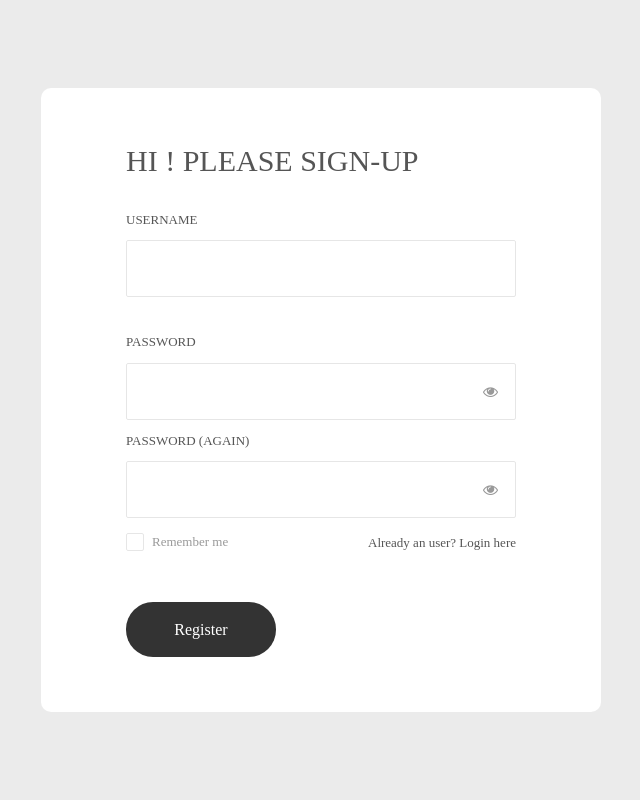
After one commit to rshalem/ToDoApp, a Django app: page /signup/ in a window 1280 px wide. The commit adds this page. Shown: the whole page, without its empty margins (319-959 px from the left). Run offline with Django 3.2, Linux system fonts and the light colour scheme; some libraries are stand-ins or nearby versions; some web fonts are replaced.

Commit message:
Sign up template & css

```diff
--- /dev/null
+++ b/templates/base_login_signup.html
@@ -0,0 +1,59 @@
+{% load static %}
+<!DOCTYPE html>
+<html lang="en">
+<head>
+	<title>Login</title>
+	<meta charset="UTF-8">
+	<meta name="viewport" content="width=device-width, initial-scale=1">
+<!--===============================================================================================-->
+	<link rel="icon" type="image/png" href="{% static 'images/icons/favicon.ico' %}"/>
+<!--===============================================================================================-->
+	<link rel="stylesheet" type="text/css" href="{% static 'vendor/bootstrap/css/bootstrap.min.css' %}">
+<!--===============================================================================================-->
+	<link rel="stylesheet" type="text/css" href="{% static 'fonts/font-awesome-4.7.0/css/font-awesome.min.css' %}">
+<!--===============================================================================================-->
+	<link rel="stylesheet" type="text/css" href="{% static 'fonts/Linearicons-Free-v1.0.0/icon-font.min.css' %}">
+<!--===============================================================================================-->
+	<link rel="stylesheet" type="text/css" href="{% static 'vendor/animate/animate.css' %}">
+<!--===============================================================================================-->
+	<link rel="stylesheet" type="text/css" href="{% static 'vendor/css-hamburgers/hamburgers.min.css'%}">
+<!--===============================================================================================-->
+	<link rel="stylesheet" type="text/css" href="{% static 'vendor/animsition/css/animsition.min.css' %}">
+<!--===============================================================================================-->
+	<link rel="stylesheet" type="text/css" href="{% static 'vendor/select2/select2.min.css' %}">
+<!--===============================================================================================-->
+	<link rel="stylesheet" type="text/css" href="{% static 'vendor/daterangepicker/daterangepicker.css' %}">
+    <link rel="stylesheet" href="https://cdnjs.cloudflare.com/ajax/libs/animate.css/3.7.2/animate.min.css">
+
+<!--===============================================================================================-->
+	<link rel="stylesheet" type="text/css" href="{% static 'css/util.css' %}">
+	<link rel="stylesheet" type="text/css" href="{% static 'css/main.css' %}">
+<!--===============================================================================================-->
+</head>
+<body>
+
+{% block content %}
+
+{% endblock %}
+
+
+<!--===============================================================================================-->
+	<script src="{% static 'vendor/jquery/jquery-3.2.1.min.js' %}"></script>
+<!--===============================================================================================-->
+	<script src="{% static 'vendor/animsition/js/animsition.min.js' %}"></script>
+<!--===============================================================================================-->
+	<script src="{% static 'vendor/bootstrap/js/popper.js' %}"></script>
+	<script src="{% static 'vendor/bootstrap/js/bootstrap.min.js' %}"></script>
+<!--===============================================================================================-->
+	<script src="{% static 'vendor/select2/select2.min.js' %}"></script>
+<!--===============================================================================================-->
+	<script src="{% static 'vendor/daterangepicker/moment.min.js' %}"></script>
+	<script src="{% static 'vendor/daterangepicker/daterangepicker.js' %}"></script>
+<!--===============================================================================================-->
+	<script src="{% static 'vendor/countdowntime/countdowntime.js' %}"></script>
+<!--===============================================================================================-->
+	<script src="{% static 'js/main.js' %}"></script>
+
+
+</body>
+</html>
--- a/templates/index.html
+++ b/templates/index.html
@@ -8,7 +8,6 @@
 		<title>ToDo App</title>
 
 		<link rel="stylesheet" type="text/css" href="{% static 'fonts/font-awesome-4.7.0/css/font-awesome.min.css' %}">
-
 	    <link rel="stylesheet" type="text/css" href="{% static 'fonts/Linearicons-Free-v1.0.0/icon-font.min.css' %}">
 
 		<!-- Bootstrap CSS -->
@@ -29,7 +28,7 @@
 						<div class="form-group">
 							<div class="input-group">
                                 <input type="text" class="form-control" placeholder="Enter new task ">
-                                {{ form}}
+                                {{form}}
 							  <span class="input-group-btn">
 								  <button type="submit" class="btn btn-default" id="add-btn">ADD</button>
 							  </span>
--- /dev/null
+++ b/templates/sign_up.html
@@ -0,0 +1,84 @@
+{% extends 'base_login_signup.html' %}
+
+{% block content %}
+
+
+<div class="limiter">
+    <div class="container-login100">
+
+        <div class="wrap-login100 p-l-85 p-r-85 p-t-55 p-b-55">
+            <form action="#" method="post" class="login100-form validate-form flex-sb flex-w">
+                {% csrf_token %}
+
+                <span class="login100-form-title p-b-32">
+                    <div class="animated fadeInDown" style="animation-delay: 0.3s">
+                        Hi ! Please sign-up
+                    </div>
+                </span>
+
+                <span class="txt1 p-b-11">
+                    Username
+                </span>
+                <div class="wrap-input100 validate-input m-b-36" data-validate = "Username is required">
+                    <input class="input100" type="text" name="username">
+                    <span class="focus-input100"></span>
+                </div>
+
+                <span class="txt1 p-b-11">
+                    Password
+                </span>
+                <div class="wrap-input100 validate-input m-b-12" data-validate = "Password is required">
+                    <span class="btn-show-pass">
+                        <i class="fa fa-eye"></i>
+                    </span>
+                    <input class="input100" type="password" name="pass" >
+                    <span class="focus-input100"></span>
+                </div>
+
+                <span class="txt1 p-b-11">
+                    Password (Again)
+                </span>
+                <div class="wrap-input100 validate-input m-b-12" data-validate = "Password is required">
+                    <span class="btn-show-pass">
+                        <i class="fa fa-eye"></i>
+                    </span>
+                    <input class="input100" type="password" name="password">
+                    <span class="focus-input100"></span>
+                </div>
+
+                <div class="flex-sb-m w-full p-b-48">
+                    <div class="contact100-form-checkbox">
+                        <input class="input-checkbox100" id="ckb1" type="checkbox" name="remember-me">
+                        <label class="label-checkbox100" for="ckb1">
+                            Remember me
+                        </label>
+                    </div>
+
+                    <div>
+                        <a href="{% url 'todoapp:login' %}" class="txt3">
+                            Already an user? Login here
+                        </a>
+                    </div>
+                </div>
+
+                {% if request.GET.next %}
+                    <input type="hidden" name="next" value="{{request.GET.next}}">
+                {% endif %}
+
+                <div class="container-login100-form-btn">
+                    <button class="login100-form-btn" type="submit">
+                        Register
+                    </button>
+                </div>
+            <br>
+            {% for message in messages %}
+                {{ message }}
+            {% endfor %}
+
+
+            </form>
+        </div>
+    </div>
+</div>
+
+{% endblock %}
--- a/todoapp/urls.py
+++ b/todoapp/urls.py
@@ -6,6 +6,7 @@ app_name = 'todoapp'
 urlpatterns = [
     path('', views.login_view, name='login'),
     path('home/', views.index, name='homepage'),
+    path('signup/', views.signup, name='register'),
     path('logout/', views.logout_view, name='logout'),
     path('complete/<int:id>', views.complete, name='complete'),
 ]
--- a/todoapp/views.py
+++ b/todoapp/views.py
@@ -30,6 +30,15 @@ def index(request):
 
     return render(request, 'index.html', context=context)
 
+@login_required(login_url='/')
+def complete(request, id):
+    task_obj = get_object_or_404(ToDoList, id=id)
+    task_obj.complete = True
+    task_obj.save()
+
+    return redirect('todoapp:homepage')
+
+
 def login_view(request):
 
     if request.method == "POST":
@@ -55,10 +64,5 @@ def logout_view(request):
     logout(request)
     return redirect('todoapp:login')
 
-@login_required(login_url='/')
-def complete(request, id):
-    task_obj = get_object_or_404(ToDoList, id=id)
-    task_obj.complete = True
-    task_obj.save()
-
-    return redirect('todoapp:homepage')
+def signup(request):
+    return render(request, 'sign_up.html')
```
Also changed, not shown: templates/login.html (+6 -53 lines), db.sqlite3.
